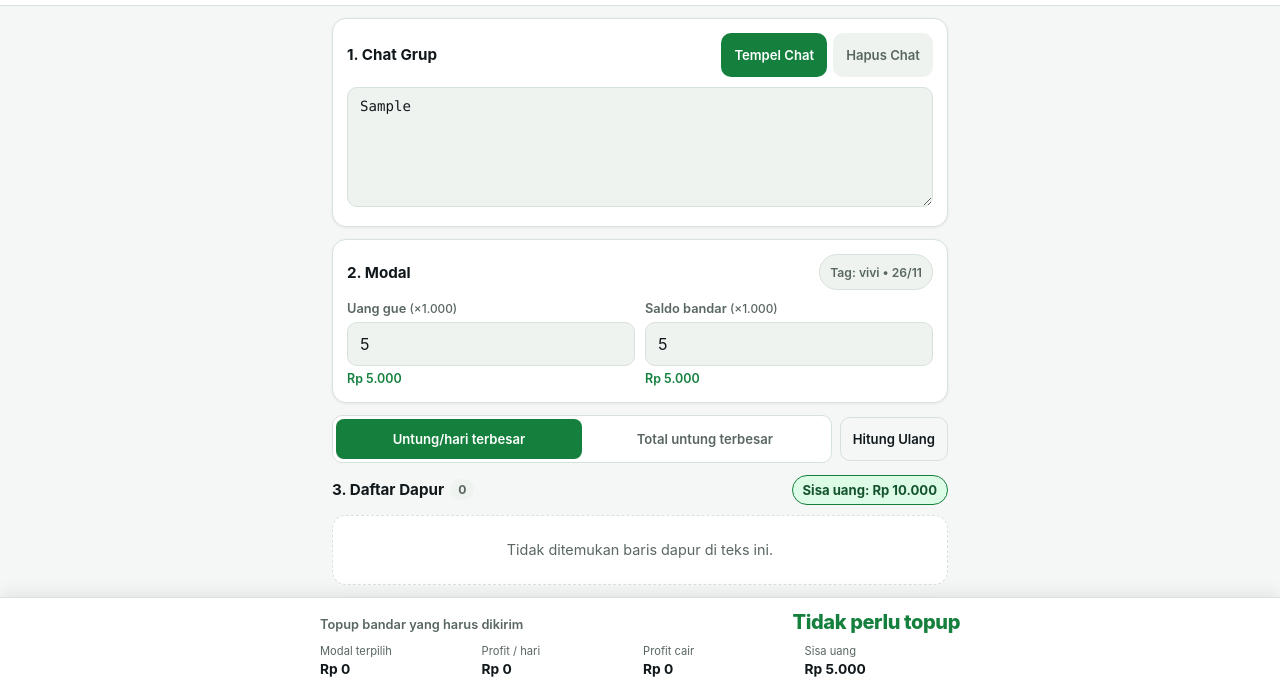
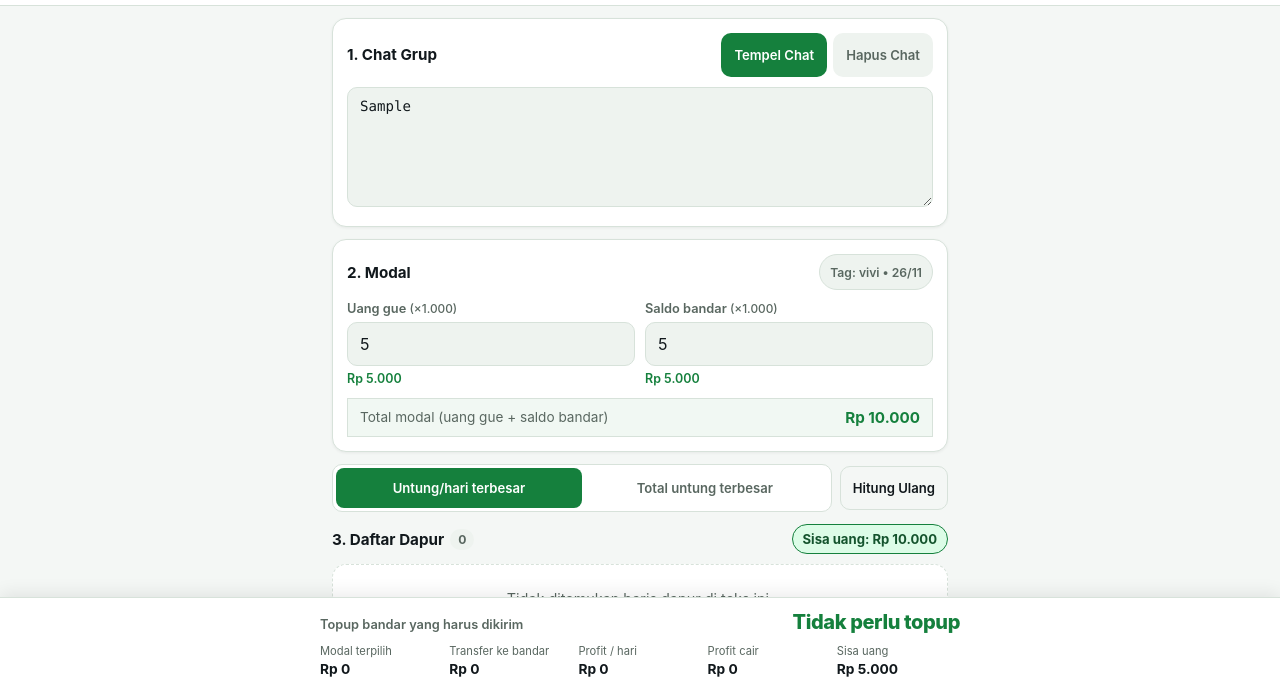
Before and after one commit to rvlviald/dapur-calc, a plain HTML site: page index.html in a window 1280 px wide. Both pictures are taken after typing "Sample", "5", "5" into the empty fields and a click on the tab "Calculator". Shown: the part 111-799 px from the top of the page. Drawn offline with Linux system fonts and the light colour scheme.

Commit message:
Show annual yield, total modal, transfer to bookie, and default today to current date

```diff
--- a/app.js
+++ b/app.js
@@ -33,7 +33,8 @@ function loadState() {
     return {
       ...defaults,
       ...saved,
-      today: saved.today || defaults.today,
+      // Always default to today's date on load so interest/tenor starts from the calculation day
+      today: defaults.today,
       myTag: saved.myTag || defaults.myTag,
       unitMultiplier: Number(saved.unitMultiplier) === 1 ? 1 : 1000,
       mode: saved.mode === 'total' ? 'total' : 'perDay',
@@ -90,6 +91,10 @@ function formatPercent(ratio) {
   return `${(ratio * 100).toFixed(2).replace('.', ',')}%`;
 }
 
+function formatYieldDailyAndAnnual(yieldPerDay) {
+  return `${formatPercent(yieldPerDay)}/hr (~${formatPercent(yieldPerDay * 365)}/thn)`;
+}
+
 // DOM references
 const els = {
   // Navigation & pages
@@ -110,6 +115,7 @@ const els = {
   saldoBandar: document.getElementById('saldoBandar'),
   uangGueFmt: document.getElementById('uangGueFmt'),
   saldoBandarFmt: document.getElementById('saldoBandarFmt'),
+  totalModalInputFmt: document.getElementById('totalModalInputFmt'),
   unitLabel1: document.getElementById('unitLabel1'),
   unitLabel2: document.getElementById('unitLabel2'),
   modePerDay: document.getElementById('modePerDay'),
@@ -128,6 +134,7 @@ const els = {
   copyMineBtn: document.getElementById('copyMineBtn'),
   summaryTopup: document.getElementById('summaryTopup'),
   summaryModal: document.getElementById('summaryModal'),
+  summaryTransferBandar: document.getElementById('summaryTransferBandar'),
   summaryProfitDay: document.getElementById('summaryProfitDay'),
   summaryProfitTotal: document.getElementById('summaryProfitTotal'),
   summarySisa: document.getElementById('summarySisa'),
@@ -279,6 +286,7 @@ function updateMoneyHints() {
   const saldo = Math.max(0, Number(state.saldoBandar) || 0);
   els.uangGueFmt.textContent = formatRupiah(uang, state.unitMultiplier);
   els.saldoBandarFmt.textContent = formatRupiah(saldo, state.unitMultiplier);
+  els.totalModalInputFmt.textContent = formatRupiah(uang + saldo, state.unitMultiplier);
 }
 
 function sortOffersForDisplay(offers) {
@@ -466,7 +474,7 @@ function renderOffersList(offers, selectedIds, summary) {
     const m2 = document.createElement('span');
     m2.textContent = `Cair: ${offer.cairShort} (${offer.tenor} hr)`;
     const m3 = document.createElement('span');
-    m3.textContent = `Yield: ${formatPercent(offer.yieldPerDay)}/hr`;
+    m3.textContent = `Yield: ${formatYieldDailyAndAnnual(offer.yieldPerDay)}`;
     meta.append(m1, m2, m3);
 
     body.append(top, meta);
@@ -571,6 +579,10 @@ function renderSummaryBar(summary) {
     summary.totalModal,
     state.unitMultiplier
   );
+  els.summaryTransferBandar.textContent = formatRupiah(
+    summary.topup,
+    state.unitMultiplier
+  );
   els.summaryProfitDay.textContent = formatRupiah(
     summary.totalProfitPerDay,
     state.unitMultiplier
@@ -640,9 +652,9 @@ function updatePortoLivePreview() {
   els.portoLivePreview.innerHTML = `Tenor: <b>${enriched.tenor} hr</b> • Profit/hr: <b>${formatRupiah(
     enriched.profitPerDay,
     state.unitMultiplier
-  )}</b> • Yield: <b>${formatPercent(enriched.yieldPerDay)}/hr</b> (${formatPercent(
-    enriched.yieldTotal
-  )} total)`;
+  )}</b> • Yield: <b>${formatPercent(enriched.yieldPerDay)}/hr</b> (~<b>${formatPercent(
+    enriched.yieldPerDay * 365
+  )}/thn</b>, ${formatPercent(enriched.yieldTotal)} total)`;
 }
 
 function updatePortoNavBadge() {
@@ -668,7 +680,7 @@ function renderPorto() {
   els.portoTotalCount.textContent = String(summary.totalCount);
   els.portoTotalModal.textContent = formatRupiah(summary.totalModal, state.unitMultiplier);
   els.portoTotalProfit.textContent = formatRupiah(summary.totalProfit, state.unitMultiplier);
-  els.portoAvgYield.textContent = `${formatPercent(summary.avgYieldPerDay)}/hr`;
+  els.portoAvgYield.textContent = formatYieldDailyAndAnnual(summary.avgYieldPerDay);
 
   const enrichedList = portoEntries
     .map(enrichPortoEntry)
@@ -709,7 +721,7 @@ function renderPorto() {
 
     const perDayEl = document.createElement('span');
     perDayEl.className = 'offer-perday';
-    perDayEl.textContent = `${formatPercent(item.yieldPerDay)}/hr`;
+    perDayEl.textContent = formatYieldDailyAndAnnual(item.yieldPerDay);
 
     top.append(modalEl, perDayEl);
 
--- a/index.html
+++ b/index.html
@@ -91,6 +91,10 @@
             <div class="field-hint" id="saldoBandarFmt">Rp 0</div>
           </div>
         </div>
+        <div class="modal-total-bar">
+          <span>Total modal (uang gue + saldo bandar)</span>
+          <strong id="totalModalInputFmt">Rp 0</strong>
+        </div>
       </section>
 
       <div id="calcEmptyGuide" class="empty-state">
@@ -174,7 +178,7 @@
             <div class="stat-total-right">
               <span class="stat-label">Total Profit</span>
               <strong id="portoTotalProfit" class="stat-value is-green">Rp 0</strong>
-              <span class="stat-sub">Rata-rata: <b id="portoAvgYield">0,00%/hr</b></span>
+              <span class="stat-sub">Rata-rata: <b id="portoAvgYield">0,00%/hr (~0,00%/thn)</b></span>
             </div>
           </div>
         </div>
@@ -221,7 +225,7 @@
           </label>
 
           <div id="portoLivePreview" class="porto-live-preview">
-            Tenor: <b>1 hr</b> • Profit/hr: <b>Rp 0</b> • Yield: <b>0,00%/hr</b> (0,00% total)
+            Tenor: <b>1 hr</b> • Profit/hr: <b>Rp 0</b> • Yield: <b>0,00%/hr</b> (~<b>0,00%/thn</b>, 0,00% total)
           </div>
 
           <button id="portoSubmitBtn" class="btn btn-primary btn-lg" type="submit">
@@ -317,6 +321,10 @@
           <strong id="summaryModal">Rp 0</strong>
         </div>
         <div class="metric">
+          <span>Transfer ke bandar</span>
+          <strong id="summaryTransferBandar">Rp 0</strong>
+        </div>
+        <div class="metric">
           <span>Profit / hari</span>
           <strong id="summaryProfitDay">Rp 0</strong>
         </div>
--- a/styles.css
+++ b/styles.css
@@ -697,8 +697,31 @@ select:focus {
 
 .summary-metrics {
   display: grid;
-  grid-template-columns: repeat(4, 1fr);
+  grid-template-columns: repeat(5, 1fr);
   gap: 6px;
+}
+
+.modal-total-bar {
+  margin-top: 10px;
+  padding: 8px 12px;
+  border-radius: var(--radius-sm);
+  background: var(--surface-2, rgba(21, 128, 61, 0.06));
+  border: 1px solid var(--border);
+  display: flex;
+  align-items: center;
+  justify-content: space-between;
+  gap: 8px;
+  font-size: 0.85rem;
+}
+
+.modal-total-bar span {
+  color: var(--text-muted);
+}
+
+.modal-total-bar strong {
+  font-size: 0.95rem;
+  font-weight: 700;
+  color: var(--primary);
 }
 
 .metric {
--- a/sw.js
+++ b/sw.js
@@ -1,4 +1,4 @@
-const CACHE_NAME = 'dapur-calc-v5';
+const CACHE_NAME = 'dapur-calc-v6';
 
 const APP_SHELL = [
   './',
```
